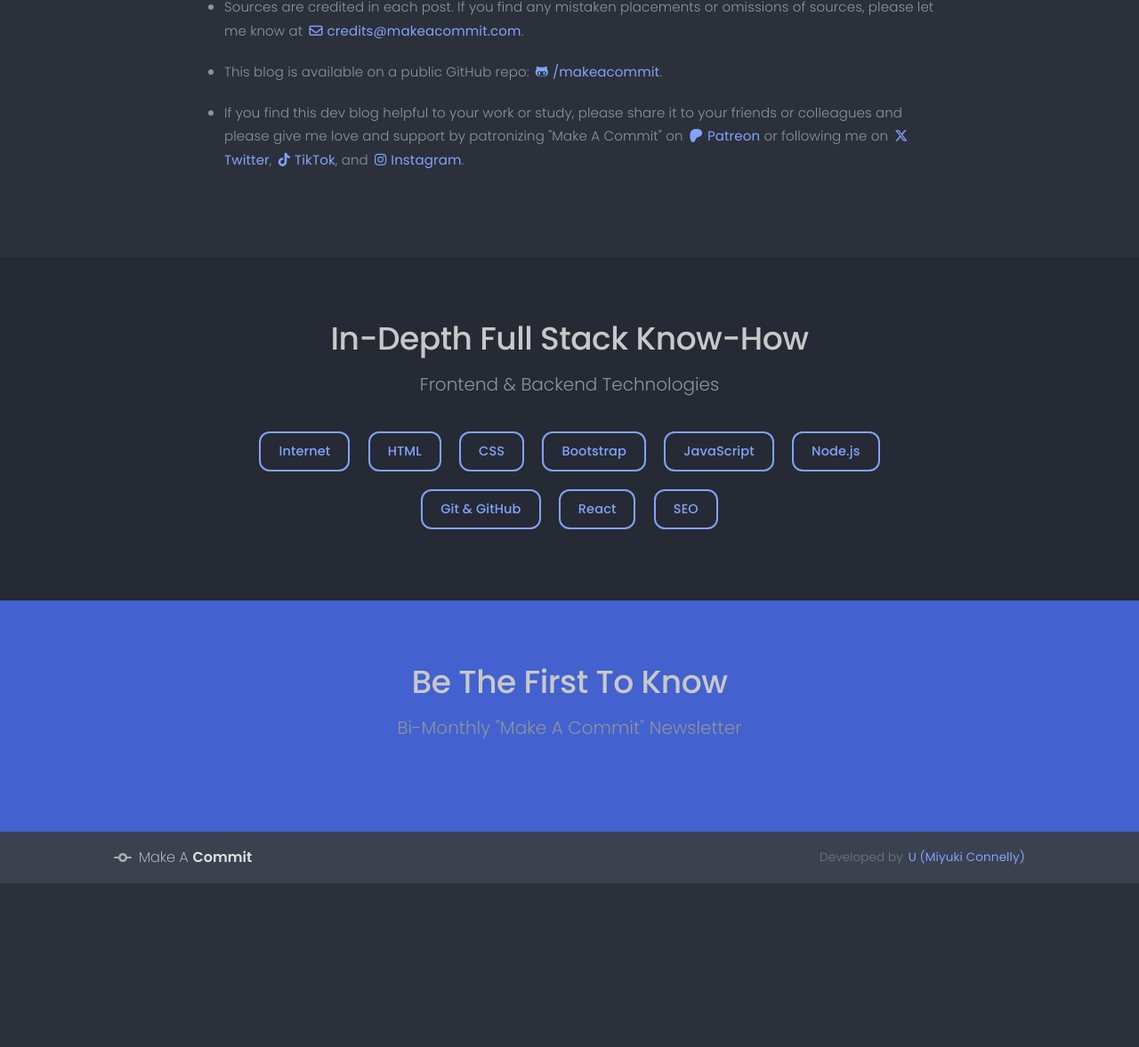
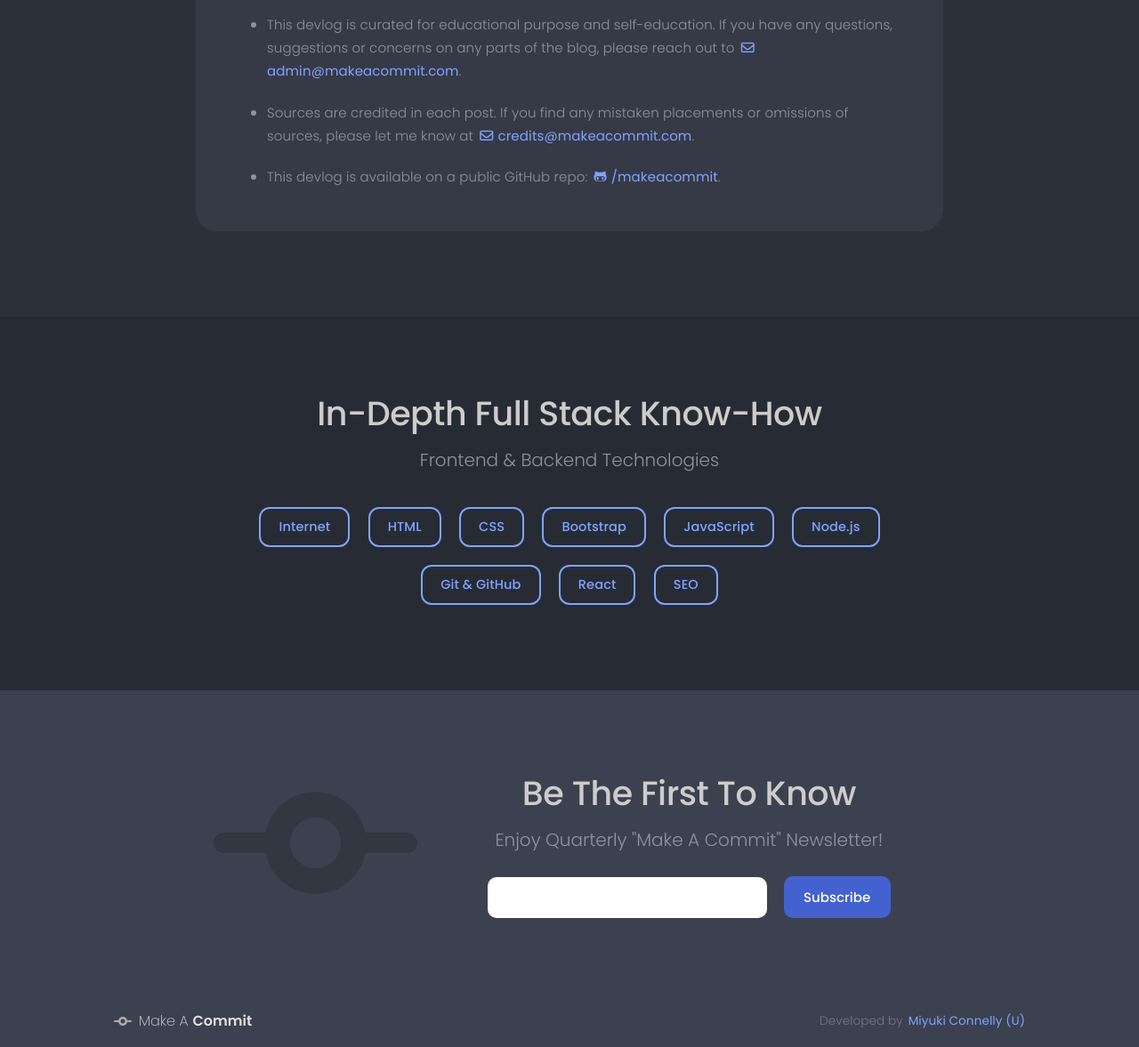
Before and after one commit to miyukiconnelly/makeacommit, a plain HTML site: page index.html in a window 1280 px wide. Shown: the part 1458-2635 px from the top of the page at 89% size. Before the commit the page ends 2451 px from the top, so only its background shows below. Drawn offline with Linux system fonts and the light colour scheme; a web font is replaced by a local one.

Commit message:
make design modification

```diff
--- a/css/style.css
+++ b/css/style.css
@@ -37,6 +37,7 @@ body {
     background-color: #363b4a;
 
     background-color: #2c303b;
+    /* background-color: #272b34; */
     font-family: 'Poppins', sans-serif;
 }
 
@@ -94,7 +95,7 @@ p {
     margin: 0 0 1rem;
 
     color: #c0c0c0;
-    font-size: 18px;
+    font-size: 20px;
     font-weight: 300;
     letter-spacing: .125px;
     line-height: 1.75;
@@ -145,6 +146,9 @@ a:hover {
     color: #7f99ff;
     color: #4f87ff;
     color: #5885ff;
+    color: #a2bbff;
+    color: #91afff;
+    color: #99b4ff;
 }
 
 hr {
@@ -266,7 +270,8 @@ button {
 
     color: #fff;
     background-color: #404968;
-    background-color: hsla(228, 19%, 39%, 0.75);
+    background-color: rgba(81, 88, 118, 0.75);
+    background-color: rgba(90, 95, 117, 0.75);
     /* color: #ff99ff; */
     /* color: #ffaaff; */
 }
@@ -279,13 +284,14 @@ button {
 }
 
 .section-container.small {
-    padding: 4rem 0;
+    padding: 5rem 0;
 }
 
 .section-container.small .section-title{
-    font-size: 36px;
+    font-size: 38px;
+    /* font-size: 32px; */
     margin-bottom: .5rem;
-    color: #c8c8c8;
+    color: #ccc;
 }
 
 .section-container.small .section-header {
@@ -319,6 +325,7 @@ button {
     background-image: linear-gradient(0deg, #363b4a, rgba(0, 0, 0, 0.35)), url(../assets/images/bear1.png);
     background-image: linear-gradient(0deg, #363b4a, rgba(0, 0, 0, 0.35)), url(../assets/images/bear1.png);
     background-image: linear-gradient(0deg, #2c303b, rgba(0, 0, 0, 0.35)), url(../assets/images/bear1.png);
+    /* background-image: linear-gradient(0deg, #272b34, rgba(0, 0, 0, 0.35)), url(../assets/images/bear1.png); */
 
     background-size: cover;
     position: relative;
@@ -328,7 +335,7 @@ button {
 section.panorama-landing .section-container {
     text-align: center;
     padding: 8.75% 0;
-    padding: 10% 0;
+    padding: 9% 0;
     position: relative;
     z-index: 1;
 }
@@ -348,7 +355,7 @@ section.panorama-landing .section-container {
     /* color: #fef9ff; */
     font-size: 90px;
     font-size: 95px;
-    font-size: 100px;
+    /* font-size: 100px; */
     /* font-size: 86px; */
     font-weight: 500;
     font-weight: 700;
@@ -357,6 +364,13 @@ section.panorama-landing .section-container {
     margin-bottom: 2.25rem;
     margin-bottom: 1.5rem;
     margin-top: 0;
+
+    animation: fadeIn 5s;
+}
+
+@keyframes fadeIn {
+    0% { opacity: 0; }
+    100% { opacity: 1; }
 }
 
 .page-title-light {
@@ -376,6 +390,20 @@ section.panorama-landing .section-container {
     color: #ffaaff;
     color: #a5bdff;
     margin-bottom: 2rem;
+    margin-bottom: 1.75rem;
+
+    animation: fadeInIcon 2s;
+}
+
+@keyframes fadeInIcon {
+    0% {
+        opacity: 0;
+        transform: rotate(45deg);
+    }
+    100% {
+        opacity: 1;
+        transform: rotate(0deg);
+    }
 }
 
 .page-subtitle {
@@ -431,6 +459,7 @@ section.panorama-landing .section-container {
     color: var(--binarypilot-blue);
     color: #4362cf;
     color: #82a3fe;
+    color: #4362cf;
     margin-left: 1rem;
     font-size: 110%;
 }
@@ -445,8 +474,17 @@ section.introduction {
     text-align: center;
 }
 
+.introduction-main-content {
+    /* animation: fadeIn 5s; */
+    margin-top: .5rem;
+}
+
 .content-curator-notes {
-    margin: auto;
+    margin: 4rem auto 0;
+    background-color: rgb(255 255 255 / 5%);
+    background-color: rgb(60 66 79 / 60%);
+    padding: 3rem;
+    border-radius: 24px;
 }
 
 .content-curator-list {
@@ -507,7 +545,10 @@ section.frontend-dev{
     background-color: #272b37;
 
     background-color: #2c303b;
+
     background-color: #262a34;
+    background-color: #272b34;
+    /* background-color: #2c303b; */
 }
 
 .frontend-dev .section-title {
@@ -548,7 +589,85 @@ section.frontend-dev{
 
 /*=*=*=*=*=*=*=*=*(🦋) section : newsletter (🦋)*=*=*=*=*=*=*=*=*/
 section.newsletter {
+    background-color: #3b4dad;
+    background-color: #445baa;
+    background-color: #3b54ad;
+    background-color: #3d424e;
+    /* footer color */
+    background-color: #3c414f;
+
+    /* background-color: #4362cf; */
+
+    /* background-image: linear-gradient(90deg, #3450b1, #3d47a9); */
+    /* background-image: linear-gradient(-90deg, #3450b1, #3d47a9); */
+    /* background-image: linear-gradient(-90deg, #3450b1, #4248b1); */
+}
+
+.newsletter .section-container.small {
+    display: flex;
+    align-items: center;
+}
+
+.newsletter .section-container.small .section-header {
+    width: 100%;
+    margin: 0 auto 1.5rem;
+}
+
+.newsletter h3 {
+    width: 100%;
+}
+
+.graphic-block {
+    width: 32%;
+    display: flex;
+    justify-content: center;
+    align-items: center;
+}
+
+.content-block {
+    width: 68%;
+}
+
+.newsletter-icon {
+    opacity: .15;
+    /* width: 102%; */
+    width: 80%;
+    width: 85%;
+}
+
+.newsletter-form {
+    text-align: center;
+}
+
+.newsletter-email-input {
+    height: 46px;
+    border-radius: 10px;
+    border: none;
+    width: 55%;
+    margin-right: 14px;
+    padding: 0 16px;
+    font-size: 16px;
+    color: #262a34;
+}
+
+.newsletter-submit-button {
+    height: 47px;
+    border-radius: 10px;
+    border: none;
+    width: 21%;
+    background-color: #2c303b;
     background-color: #4362cf;
+    color: white;
+    font-weight: 500;
+    cursor: pointer;
+    font-size: 15px;
+}
+
+.newsletter-submit-button:hover {
+    background-color: #262a34;
+    background-color: #4468e8;
+    background-color: #5176fe;
+    /* background-color: #3754bc; */
 }
 
 /*=*=*=*=*=*=*=*=*(🐙) section : footer (🐙)*=*=*=*=*=*=*=*=*/
@@ -564,7 +683,10 @@ section.footer {
 
     background-color: #363b4a;
     background-color: #2c303b;
+
     background-color: #3c414f;
+    /* newsletter color */
+    /* background-color: #3d424e; */
 
     /* background-color: #2f385d; */
 }
--- a/index.html
+++ b/index.html
@@ -6,7 +6,7 @@
     <title>Make A Commit &ndash; Devlog</title>
 
     <link rel="stylesheet" href="css/style.css">
-    <link rel="icon" type="image/png" href="assets/images/makeacommit.png">
+    <link rel="icon" type="image/png" href="assets/images/makeacommit.svg">
     <script src="https://kit.fontawesome.com/acc4888f05.js" crossorigin="anonymous"></script>
 </head>
 <body>
@@ -51,26 +51,28 @@
         <!--*=*=*=*=*=*=*=*=*(🦊) section : introduction (🦊)*=*=*=*=*=*=*=*=*-->
         <section class="introduction">
             <div class="section-container">
-                <div class="section-header">
-                    <h2 class="section-title">Full Stack Devlog</h2>
-                    <h3 class="section-subtitle">A friendly and informative developer logs and readings on Modern Full Stack Development 2024</h3>
+                <div class="introduction-main-content">
+                    <div class="section-header">
+                        <h2 class="section-title">Full Stack Devlog</h2>
+                        <h3 class="section-subtitle">Extensive developer logs and reads on Modern Full Stack Development 2024</h3>
+                    </div>
+                    <p class="section-desc">A developer log on the latest and fundamental web development technologies created and curated by <a href="https://github.com/miyukiconnelly" target="_blank" rel="noopener noreferrer">Miyuki Connelly (U)</a>, an experienced self-taught full stack developer based in the United States.</p>
                 </div>
-                <p class="section-desc">A developer wiki blog on the latest and fundamental web development technologies created and curated by <a href="https://github.com/miyukiconnelly" target="_blank" rel="noopener noreferrer">U (Miyuki Connelly)</a>, an experienced self-taught web developer based in the United States.</p>
-                <hr>
+                <!-- <hr> -->
                 <div class="content-curator-notes">
                     <h4>Content Curator's Notes</h4>
                     <ul class="content-curator-list">
                         <li>
-                            <p>This blog is curated for educational purpose and self-education. If you have any questions, suggestions or concerns on any parts of the blog, please reach out to <a href="mailto:admin@makeacommit.com"><i class="fa-regular fa-envelope"></i>admin@makeacommit.com</a>.</p>
+                            <p>If you find this devlog helpful to your work or study, please give me love and support by patronizing "Make A Commit" on <a href="http://" target="_blank" rel="noopener noreferrer"><i class="fa-brands fa-patreon"></i>Patreon</a> as I passionately spend my time on curating the content or following me on social media: <a href="https://twitter.com/miyukiconnelly" target="_blank" rel="noopener noreferrer"><i class="fa-brands fa-x-twitter"></i>Twitter</a>, <a href="https://www.tiktok.com/@miyukiconnelly" target="_blank" rel="noopener noreferrer"><i class="fa-brands fa-tiktok"></i>TikTok</a>, and <a href="http://" target="_blank" rel="noopener noreferrer"><i class="fa-brands fa-instagram"></i>Instagram</a> or share it to whose who you think will benefit them.</p>
+                        </li>
+                        <li>
+                            <p>This devlog is curated for educational purpose and self-education. If you have any questions, suggestions or concerns on any parts of the blog, please reach out to <a href="mailto:admin@makeacommit.com"><i class="fa-regular fa-envelope"></i>admin@makeacommit.com</a>.</p>
                         </li>
                         <li>
                             <p>Sources are credited in each post. If you find any mistaken placements or omissions of sources, please let me know at <a href="mailto:credits@makeacommit.com"><i class="fa-regular fa-envelope"></i>credits@makeacommit.com</a>.</p>
                         </li>
                         <li>
-                            <p>This blog is available on a public GitHub repo: <a href="https://github.com/miyukiconnelly/makeacommit" target="_blank" rel="noopener noreferrer"><i class="fa-brands fa-github-alt"></i>/makeacommit</a>.</p>
-                        </li>
-                        <li>
-                            <p>If you find this dev blog helpful to your work or study, please share it to your friends or colleagues and please give me love and support by patronizing "Make A Commit" on <a href="http://" target="_blank" rel="noopener noreferrer"><i class="fa-brands fa-patreon"></i>Patreon</a> or following me on <a href="https://twitter.com/miyukiconnelly" target="_blank" rel="noopener noreferrer"><i class="fa-brands fa-x-twitter"></i>Twitter</a>, <a href="https://www.tiktok.com/@miyukiconnelly" target="_blank" rel="noopener noreferrer"><i class="fa-brands fa-tiktok"></i>TikTok</a>, and <a href="http://" target="_blank" rel="noopener noreferrer"><i class="fa-brands fa-instagram"></i>Instagram</a>.</p>
+                            <p>This devlog is available on a public GitHub repo: <a href="https://github.com/miyukiconnelly/makeacommit" target="_blank" rel="noopener noreferrer"><i class="fa-brands fa-github-alt"></i>/makeacommit</a>.</p>
                         </li>
                     </ul>
                 </div>
@@ -101,9 +103,18 @@
         <!--*=*=*=*=*=*=*=*=*(🦋) section : newsletter (🦋)*=*=*=*=*=*=*=*=*-->
         <section class="newsletter">
             <div class="section-container small">
-                <div class="section-header">
-                    <h2 class="section-title">Be the First to know</h2>
-                    <h3 class="section-subtitle">Bi-Monthly "Make A Commit" Newsletter</h3>
+                <div class="graphic-block">
+                    <img class="newsletter-icon" src="assets/images/makeacommit-black.svg" alt="Make A Commit Logo">
+                </div>
+                <div class="content-block">
+                    <div class="section-header">
+                        <h2 class="section-title">Be the First to know</h2>
+                        <h3 class="section-subtitle">Enjoy Quarterly "Make A Commit" Newsletter!</h3>
+                    </div>
+                    <form action="" class="newsletter-form">
+                        <input type="email" name="" id="" class="newsletter-email-input">
+                        <button type="button" class="newsletter-submit-button">Subscribe</button>
+                    </form>
                 </div>
             </div>
         </section>
@@ -118,7 +129,7 @@
                         Commit
                     </h3>
                 </a>
-                <p class="footer-creator">Developed by <a href="https://github.com/miyukiconnelly" target="_blank" rel="noopener noreferrer" class="footer-creator-name">U (Miyuki Connelly)</a></p>
+                <p class="footer-creator">Developed by <a href="https://github.com/miyukiconnelly" target="_blank" rel="noopener noreferrer" class="footer-creator-name">Miyuki Connelly (U)</a></p>
             </div>
         </section>
     </div>
```
Also changed, not shown: assets/images/makeacommit-black.svg (added), assets/images/makeacommit-white.svg (added), assets/images/makeacommit.svg (added).
